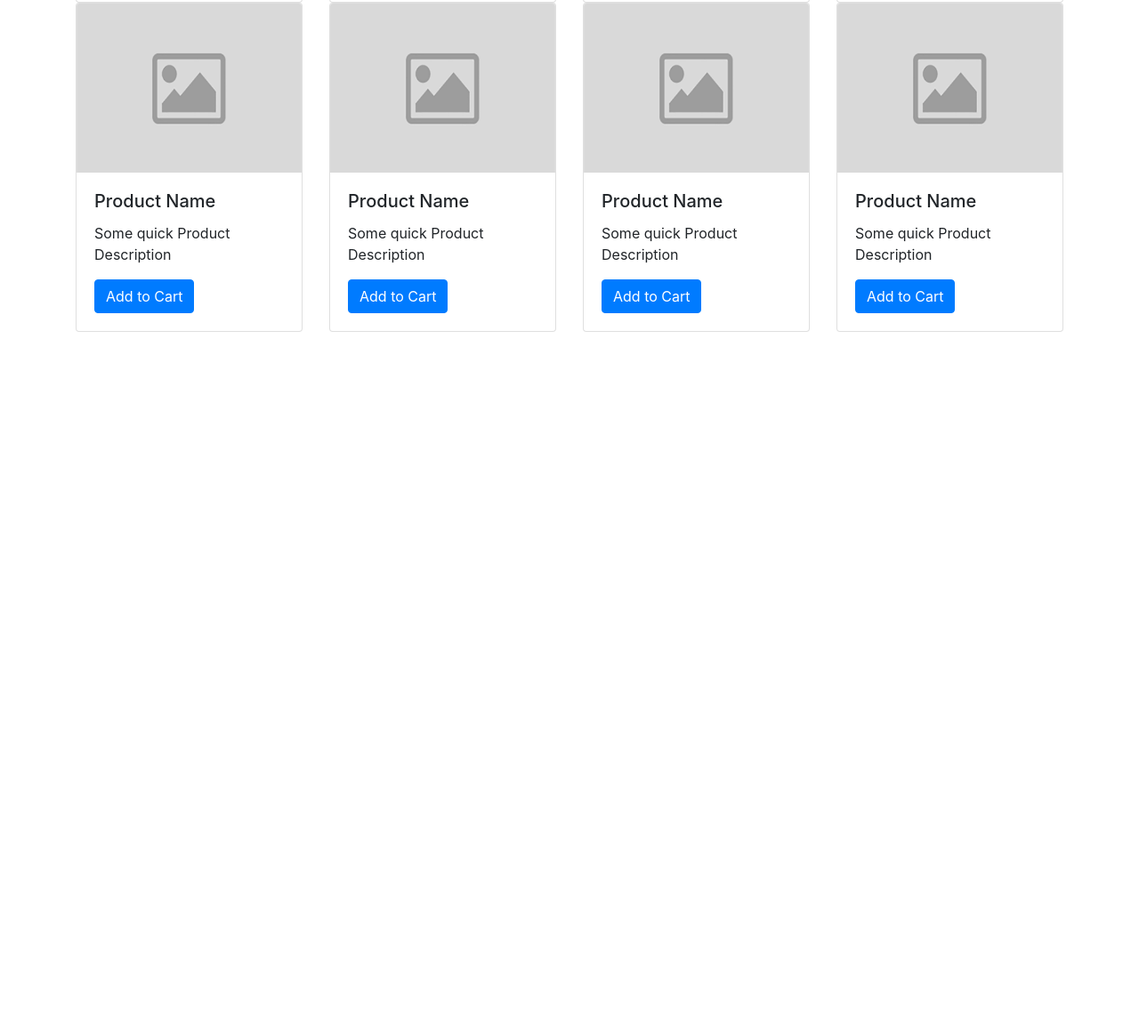
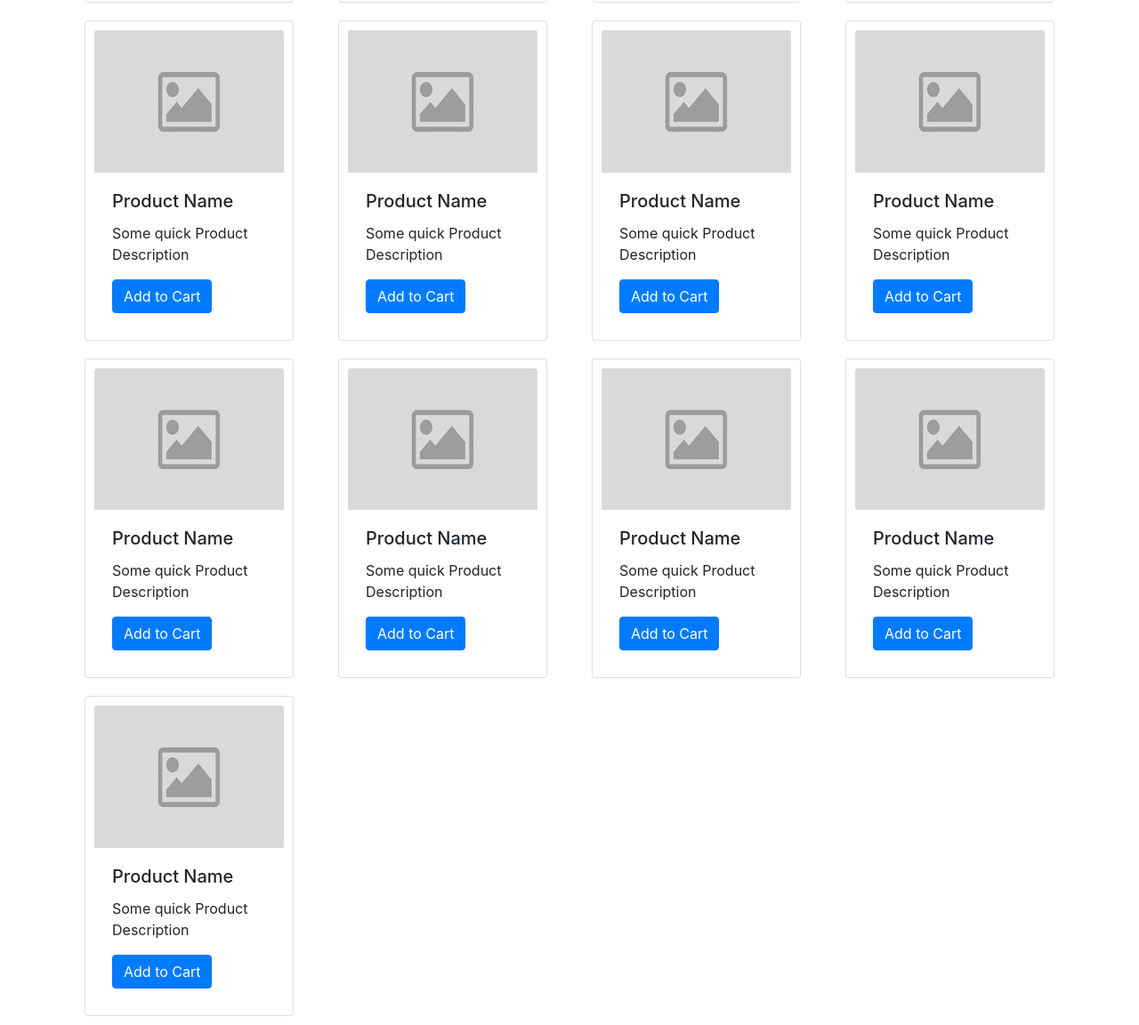
Before and after one commit to agampreetsingh/bootstrap-shoppingcart, a plain HTML site: page index.html in a window 1280 px wide. Shown: the part 447-1599 px from the top of the page at 89% size. Before the commit the page ends 844 px from the top, so only its background shows below. Drawn offline with nearby package versions, Linux system fonts and the light colour scheme.

Commit message:
restructuring

```diff
--- a/style.css
+++ b/css/style.css
@@ -1,4 +1,4 @@
 .isolated-card {
 padding: 10px;
-margin-top: 10px;
+margin: 10px;
 }
--- a/index.html
+++ b/index.html
@@ -9,7 +9,10 @@
     <link rel="stylesheet" href="https://stackpath.bootstrapcdn.com/bootstrap/4.4.1/css/bootstrap.min.css" integrity="sha384-Vkoo8x4CGsO3+Hhxv8T/Q5PaXtkKtu6ug5TOeNV6gBiFeWPGFN9MuhOf23Q9Ifjh" crossorigin="anonymous">
 
     <!-- Sidebar CSS-->
-    <link rel="stylesheet" href="sidebar.css">
+    <link rel="stylesheet" href="css/sidebar.css">
+
+    <!-- Generic CSS-->
+    <link rel="stylesheet" href="css/style.css">
     <title>Quarantine Spree</title>
   </head>
   <body>
@@ -123,8 +126,63 @@
                       </div>
                 </div>
 
+                <div class = "col ">
+                    <div class="card isolated-card">
+                        <img src="images/dummyproduct.jpg" class="card-img-top" alt="Product Name">
+                        <div class="card-body">
+                          <h5 class="card-title">Product Name</h5>
+                          <p class="card-text">Some quick Product Description</p>
+                          <a href="#" class="btn btn-primary">Add to Cart</a>
+                        </div>
+                      </div>
+                </div>
+
+                <div class = "col ">
+                    <div class="card isolated-card">
+                        <img src="images/dummyproduct.jpg" class="card-img-top" alt="Product Name">
+                        <div class="card-body">
+                          <h5 class="card-title">Product Name</h5>
+                          <p class="card-text">Some quick Product Description</p>
+                          <a href="#" class="btn btn-primary">Add to Cart</a>
+                        </div>
+                      </div>
+                </div>
+
+                <div class = "col ">
+                    <div class="card isolated-card">
+                        <img src="images/dummyproduct.jpg" class="card-img-top" alt="Product Name">
+                        <div class="card-body">
+                          <h5 class="card-title">Product Name</h5>
+                          <p class="card-text">Some quick Product Description</p>
+                          <a href="#" class="btn btn-primary">Add to Cart</a>
+                        </div>
+                      </div>
+                </div>
+
+                <div class = "col ">
+                    <div class="card isolated-card">
+                        <img src="images/dummyproduct.jpg" class="card-img-top" alt="Product Name">
+                        <div class="card-body">
+                          <h5 class="card-title">Product Name</h5>
+                          <p class="card-text">Some quick Product Description</p>
+                          <a href="#" class="btn btn-primary">Add to Cart</a>
+                        </div>
+                      </div>
+                </div>
+
+                <div class = "col ">
+                    <div class="card isolated-card">
+                        <img src="images/dummyproduct.jpg" class="card-img-top" alt="Product Name">
+                        <div class="card-body">
+                          <h5 class="card-title">Product Name</h5>
+                          <p class="card-text">Some quick Product Description</p>
+                          <a href="#" class="btn btn-primary">Add to Cart</a>
+                        </div>
+                      </div>
+                </div>
+
             </div>
-            <br>
+
 
         </div>
       </div>
```
Also changed, not shown: css/sidebar.css (renamed from sidebar.css).
